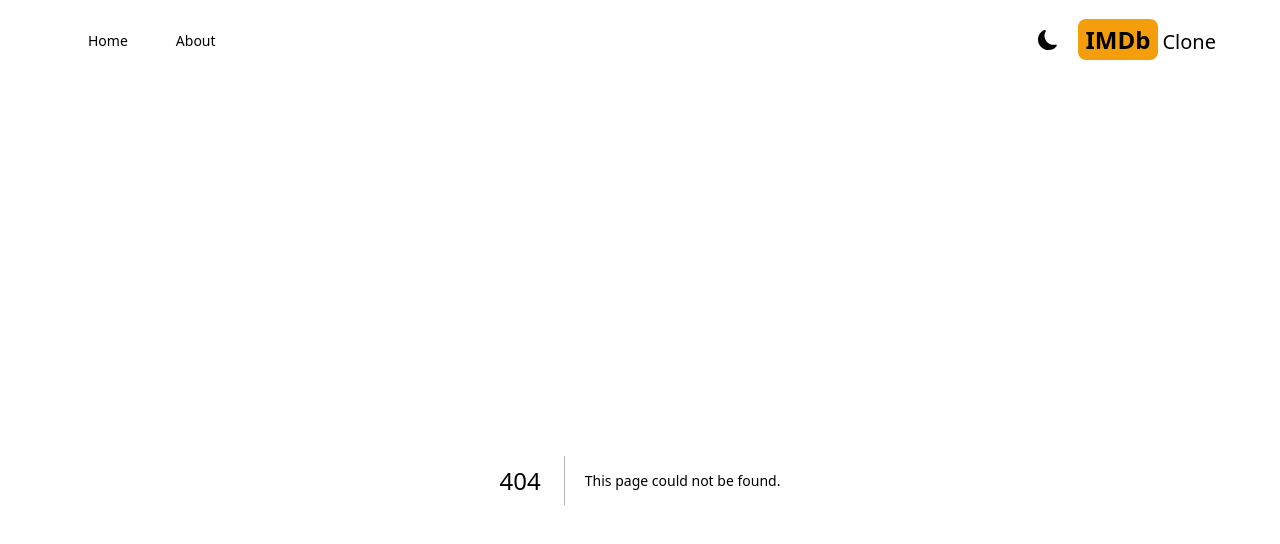
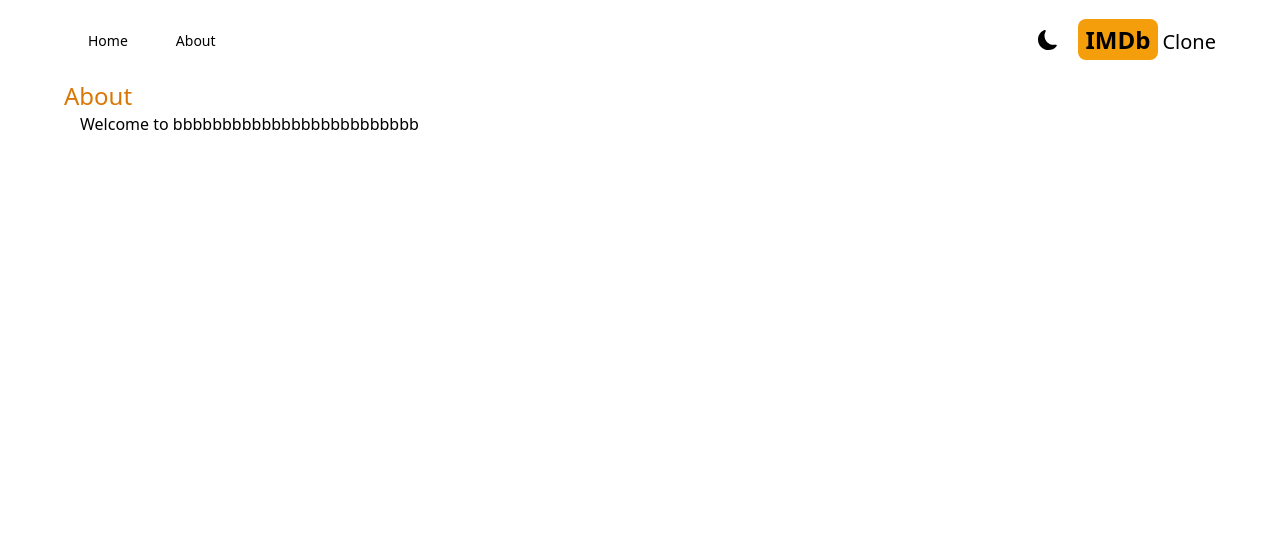
Before and after one commit to xout/imdb, a Next.js app: page /about in a window 1280 px wide. Before the commit this address had no page. Shown: the top 544 px of the page. Built offline with nearby package versions, Linux system fonts and the light colour scheme.

Commit message:
about page

```diff
--- /dev/null
+++ b/src/app/about/page.js
@@ -0,0 +1,11 @@
+export default function About() {
+    return (
+        <div className="max-w-6xl mx-auto space-x-4">
+            <h1 className="text-2xl font-medium text-amber-600">About</h1>
+            <p>
+                Welcome to bbbbbbbbbbbbbbbbbbbbbbbbb
+            </p>
+        </div>
+
+    )
+}
```
